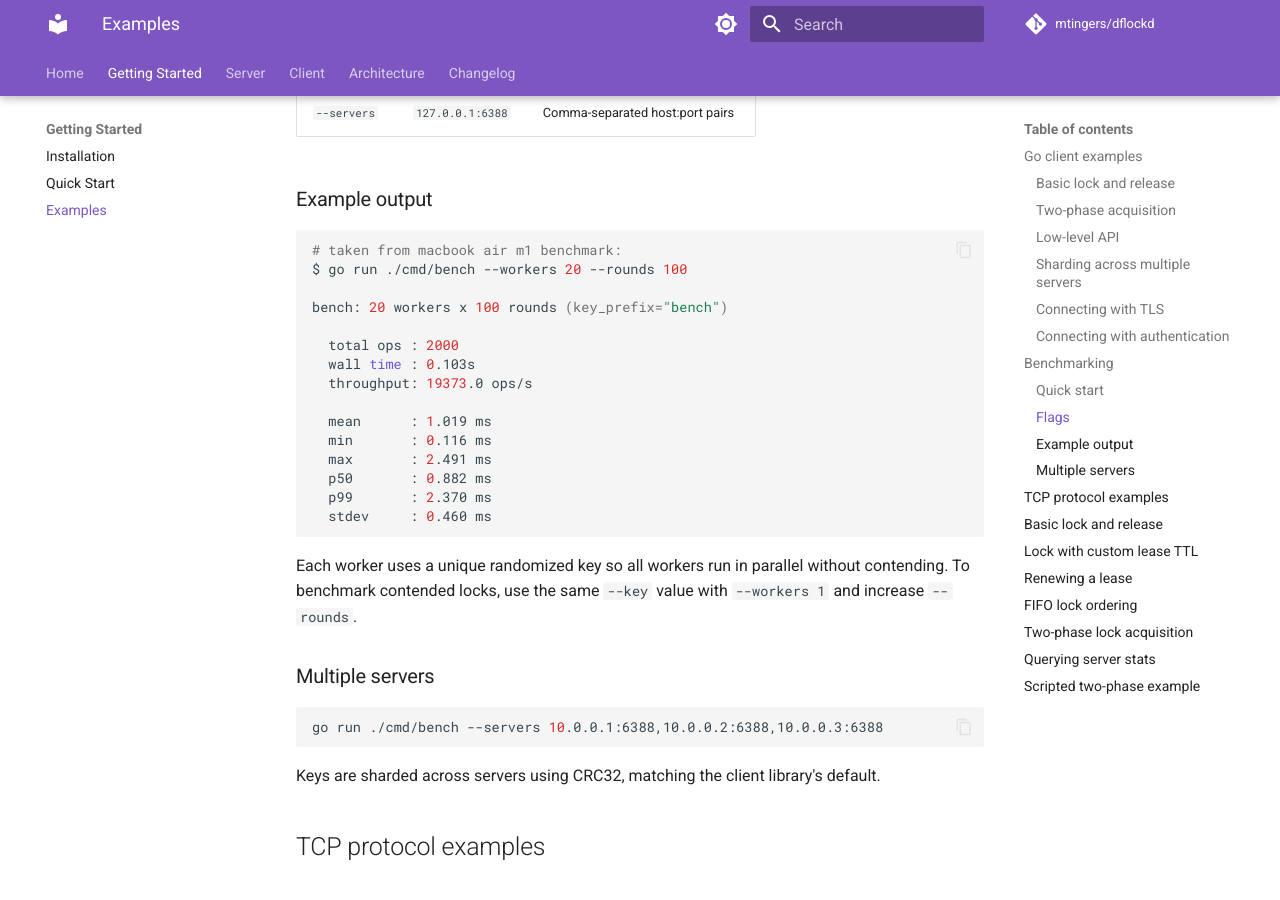
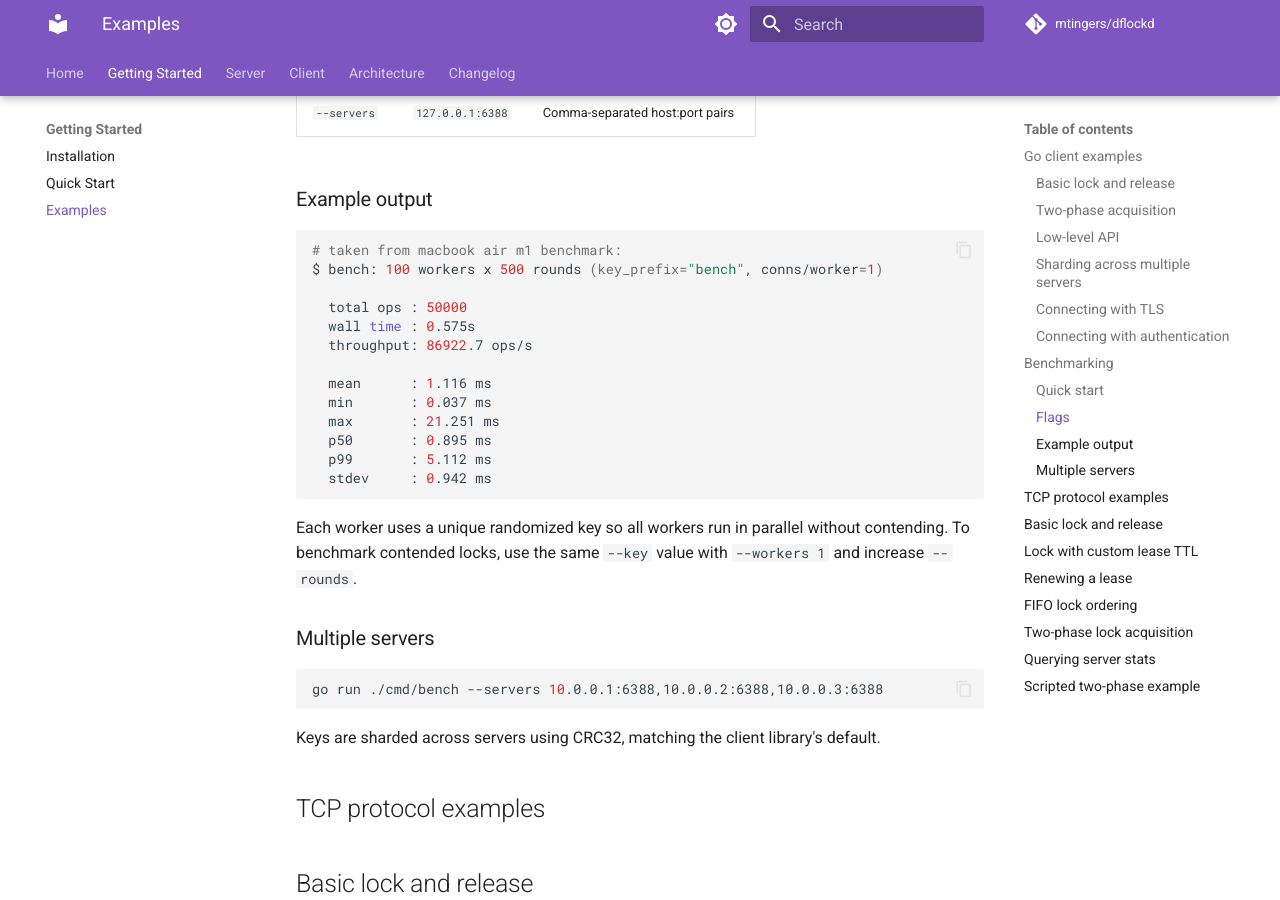
Before and after one commit to mtingers/dflockd, an MkDocs documentation site: the page built from docs/getting-started/examples.md, in a window 1280 px wide and 900 px high, scrolled down 4650 px. Built offline with MkDocs 1.6.1 and Material for MkDocs 9.7.7, drawn with Linux system fonts in a browser that asks for light colours; comment, search, counter and statistics services are not loaded.

Commit message:
chore: update bench example with new test

````diff
--- a/docs/getting-started/examples.md
+++ b/docs/getting-started/examples.md
@@ -214,33 +214,32 @@ go run ./cmd/bench
 
 ### Flags
 
-| Flag | Default | Description |
-| ----------- | ----------------- | ---------------------------------- |
-| `--workers` | `10` | Number of concurrent goroutines |
-| `--rounds` | `50` | Acquire/release rounds per worker |
-| `--key` | `bench` | Lock key prefix |
-| `--timeout` | `30` | Acquire timeout (seconds) |
-| `--lease` | `10` | Lease TTL (seconds) |
-| `--servers` | `127.0.0.1:6388` | Comma-separated host:port pairs |
+| Flag        | Default          | Description                       |
+| ----------- | ---------------- | --------------------------------- |
+| `--workers` | `10`             | Number of concurrent goroutines   |
+| `--rounds`  | `50`             | Acquire/release rounds per worker |
+| `--key`     | `bench`          | Lock key prefix                   |
+| `--timeout` | `30`             | Acquire timeout (seconds)         |
+| `--lease`   | `10`             | Lease TTL (seconds)               |
+| `--servers` | `127.0.0.1:6388` | Comma-separated host:port pairs   |
 
 ### Example output
 
 ```bash
 # taken from macbook air m1 benchmark:
-$ go run ./cmd/bench --workers 20 --rounds 100
+$ bench: 100 workers x 500 rounds (key_prefix="bench", conns/worker=1)
 
-bench: 20 workers x 100 rounds (key_prefix="bench")
+  total ops : 50000
+  wall time : 0.575s
+  throughput: 86922.7 ops/s
 
-  total ops : 2000
-  wall time : 0.103s
-  throughput: 19373.0 ops/s
+  mean      : 1.116 ms
+  min       : 0.037 ms
+  max       : 21.251 ms
+  p50       : 0.895 ms
+  p99       : 5.112 ms
+  stdev     : 0.942 ms
 
-  mean      : 1.019 ms
-  min       : 0.116 ms
-  max       : 2.491 ms
-  p50       : 0.882 ms
-  p99       : 2.370 ms
-  stdev     : 0.460 ms
 ```
 
 Each worker uses a unique randomized key so all workers run in parallel without contending. To benchmark contended locks, use the same `--key` value with `--workers 1` and increase `--rounds`.
````
Also changed, not shown: README.md (+10 -12 lines).
